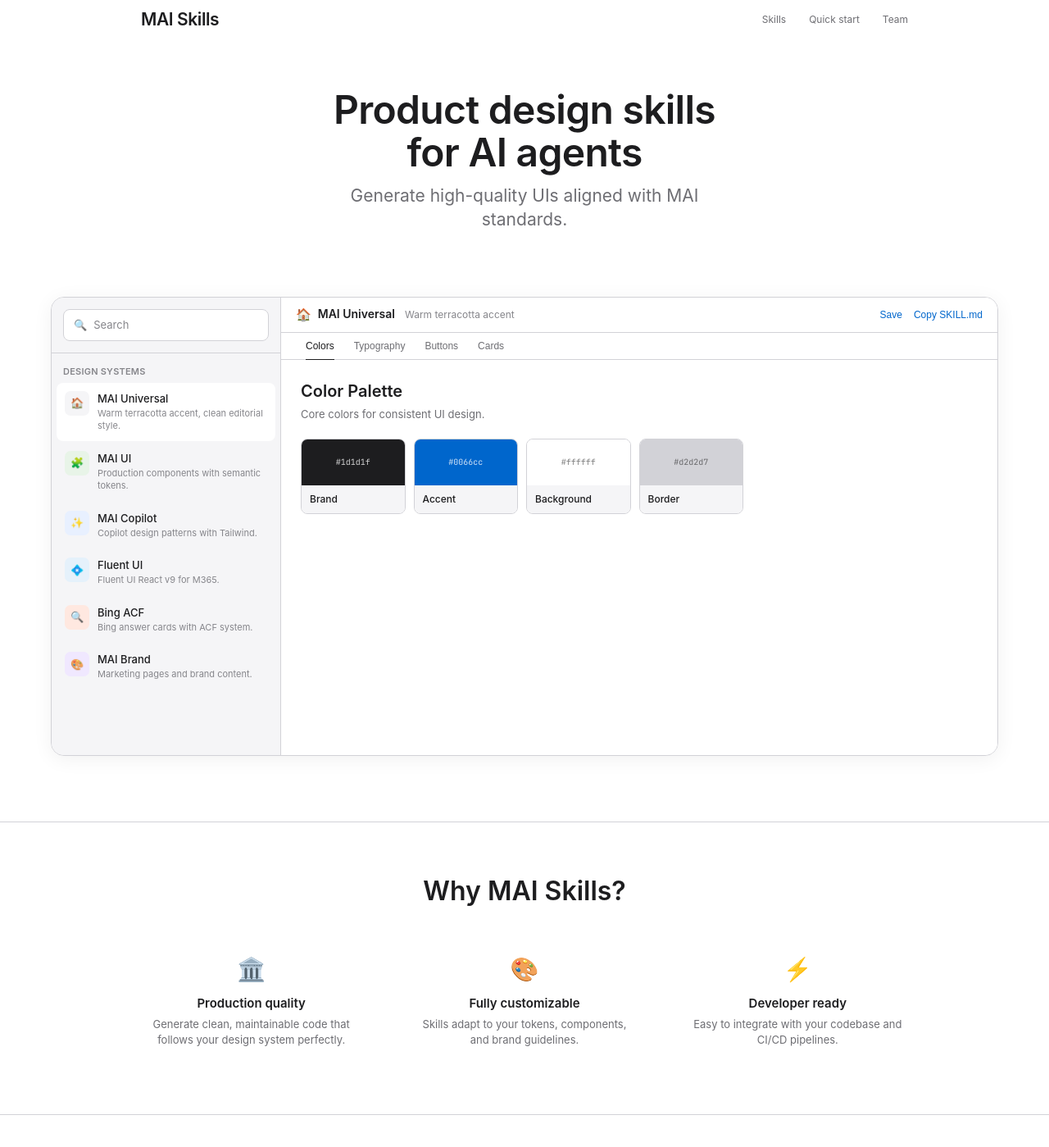
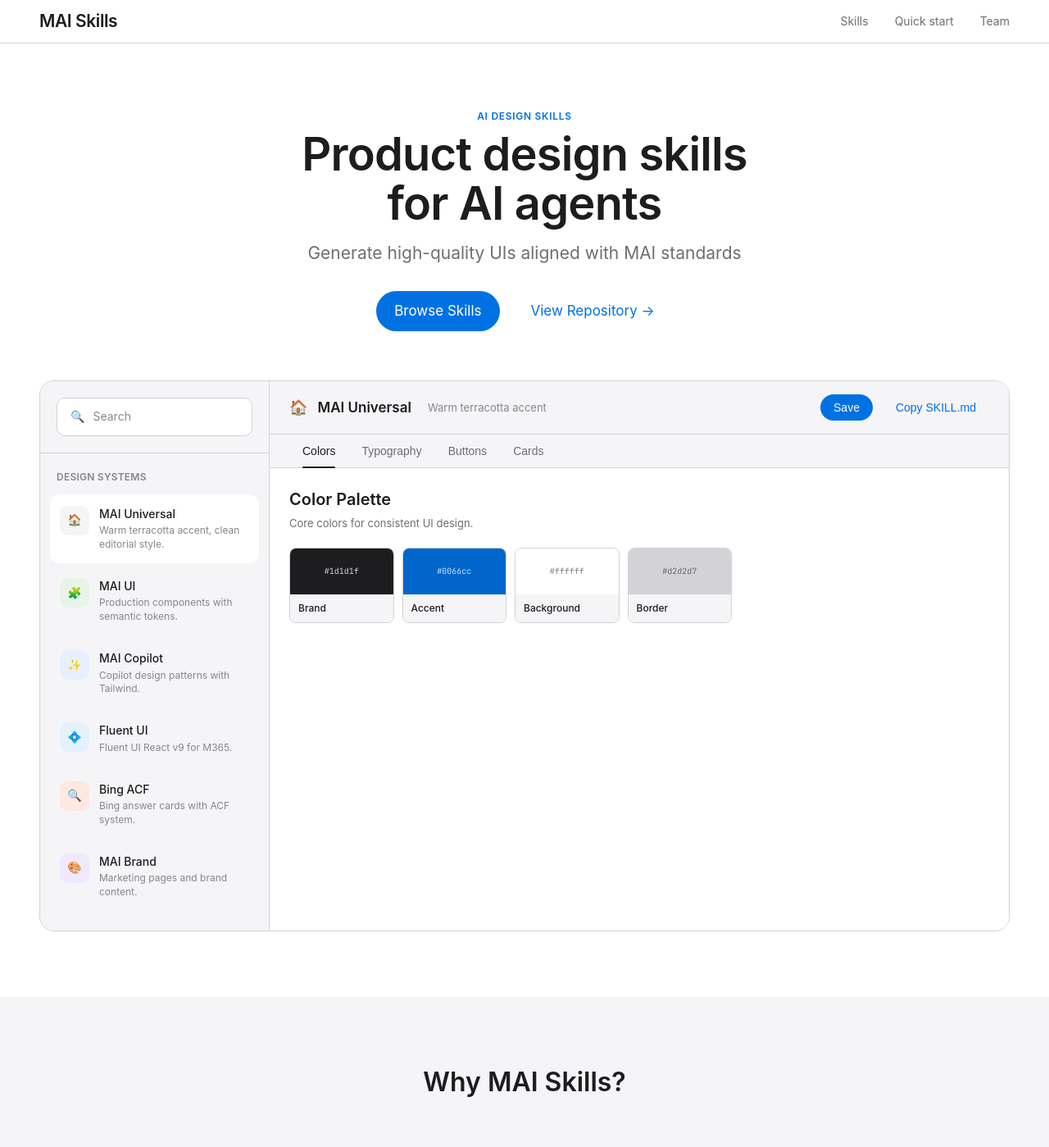
Before and after one commit to kunlundesign/kunlundesign.github.io, a Jekyll site: the page mai-skills-designs/v3-refined.html, which Jekyll copies as it is, in a window 1280 px wide and 1400 px high. Shown: the whole window at 82% size. Built offline with Jekyll 4.4.1, drawn with Linux system fonts in a browser that asks for light colours.

Commit message:
Update v3: add dark-layout features - hero eyebrow, larger browser, save button

```diff
--- a/mai-skills-designs/v3-refined.html
+++ b/mai-skills-designs/v3-refined.html
@@ -13,7 +13,8 @@
       --bg-primary: #ffffff;
       --bg-secondary: #f5f5f7;
       --border: #d2d2d7;
-      --accent: #0066cc;
+      --accent: #0071e3;
+      --accent-hover: #0077ed;
     }
 
     * { margin: 0; padding: 0; box-sizing: border-box; }
@@ -32,15 +33,16 @@
       position: sticky;
       top: 0;
       z-index: 100;
-      background: rgba(255,255,255,0.72);
+      background: rgba(255,255,255,0.8);
       backdrop-filter: saturate(180%) blur(20px);
       -webkit-backdrop-filter: saturate(180%) blur(20px);
+      border-bottom: 1px solid var(--border);
     }
     .nav-inner {
-      max-width: 980px;
+      max-width: 1400px;
       margin: 0 auto;
-      padding: 0 22px;
-      height: 48px;
+      padding: 0 48px;
+      height: 52px;
       display: flex;
       align-items: center;
       justify-content: space-between;
@@ -54,10 +56,10 @@
     }
     .nav-links {
       display: flex;
-      gap: 28px;
+      gap: 32px;
     }
     .nav-link {
-      font-size: 12px;
+      font-size: 14px;
       font-weight: 400;
       color: var(--text-secondary);
       text-decoration: none;
@@ -67,31 +69,69 @@
 
     /* Hero */
     .hero {
-      padding: 60px 22px 40px;
+      padding: 80px 48px 60px;
       text-align: center;
-      max-width: 980px;
+      max-width: 1400px;
       margin: 0 auto;
     }
+    .hero-eyebrow {
+      font-size: 12px;
+      font-weight: 600;
+      color: var(--accent);
+      letter-spacing: 0.06em;
+      text-transform: uppercase;
+      margin-bottom: 8px;
+    }
     .hero h1 {
-      font-size: 48px;
+      font-size: 56px;
       font-weight: 600;
       letter-spacing: -0.015em;
-      line-height: 1.08;
-      margin-bottom: 12px;
+      line-height: 1.07;
+      margin-bottom: 16px;
     }
     .hero p {
       font-size: 21px;
       font-weight: 400;
       color: var(--text-secondary);
-      max-width: 500px;
-      margin: 0 auto;
+      max-width: 600px;
+      margin: 0 auto 32px;
       line-height: 1.381;
     }
+    .hero-actions {
+      display: flex;
+      gap: 16px;
+      justify-content: center;
+    }
+
+    /* Buttons */
+    .btn {
+      display: inline-flex;
+      align-items: center;
+      gap: 6px;
+      padding: 12px 22px;
+      border-radius: 980px;
+      font-size: 17px;
+      font-weight: 400;
+      text-decoration: none;
+      transition: all 0.2s;
+      border: none;
+      cursor: pointer;
+    }
+    .btn-primary {
+      background: var(--accent);
+      color: white;
+    }
+    .btn-primary:hover { background: var(--accent-hover); }
+    .btn-secondary {
+      background: transparent;
+      color: var(--accent);
+    }
+    .btn-secondary:hover { text-decoration: underline; }
 
     /* Browser Section */
     .browser-section {
-      padding: 40px 22px 80px;
-      max-width: 1200px;
+      padding: 0 48px 80px;
+      max-width: 1400px;
       margin: 0 auto;
     }
     .section-header {
@@ -111,11 +151,10 @@
       display: grid;
       grid-template-columns: 280px 1fr;
       background: var(--bg-primary);
-      border-radius: 16px;
+      border-radius: 18px;
       border: 1px solid var(--border);
       overflow: hidden;
-      min-height: 560px;
-      box-shadow: 0 4px 24px rgba(0,0,0,0.06);
+      min-height: 580px;
     }
 
     /* Sidebar */
@@ -126,24 +165,24 @@
       flex-direction: column;
     }
     .sidebar-search {
-      padding: 14px;
+      padding: 20px;
       border-bottom: 1px solid var(--border);
     }
     .search-input {
       width: 100%;
       background: var(--bg-primary);
       border: 1px solid var(--border);
-      border-radius: 8px;
-      padding: 9px 12px;
-      font-size: 13px;
+      border-radius: 10px;
+      padding: 12px 16px;
+      font-size: 14px;
       color: var(--text-tertiary);
       display: flex;
       align-items: center;
-      gap: 8px;
+      gap: 10px;
     }
     .sidebar-title {
-      padding: 14px 14px 6px;
-      font-size: 11px;
+      padding: 20px 20px 12px;
+      font-size: 12px;
       font-weight: 600;
       letter-spacing: 0.02em;
       text-transform: uppercase;
@@ -152,39 +191,39 @@
     .skills-list {
       flex: 1;
       overflow-y: auto;
-      padding: 0 6px 14px;
+      padding: 0 12px 20px;
     }
     .skill-item {
       display: flex;
       align-items: flex-start;
-      gap: 10px;
-      padding: 10px;
-      border-radius: 8px;
+      gap: 12px;
+      padding: 14px 12px;
+      border-radius: 12px;
       cursor: pointer;
-      transition: background 0.15s;
-      margin-bottom: 2px;
+      transition: all 0.15s;
+      margin-bottom: 4px;
     }
     .skill-item:hover { background: rgba(0,0,0,0.04); }
     .skill-item.active { background: var(--bg-primary); }
     .skill-icon {
-      width: 30px;
-      height: 30px;
-      border-radius: 7px;
+      width: 36px;
+      height: 36px;
+      border-radius: 10px;
       display: flex;
       align-items: center;
       justify-content: center;
-      font-size: 13px;
+      font-size: 14px;
       flex-shrink: 0;
     }
     .skill-info { flex: 1; min-width: 0; }
     .skill-name {
-      font-size: 13px;
+      font-size: 14px;
       font-weight: 500;
       color: var(--text-primary);
-      margin-bottom: 1px;
+      margin-bottom: 2px;
     }
     .skill-desc {
-      font-size: 11px;
+      font-size: 12px;
       color: var(--text-tertiary);
       line-height: 1.4;
       display: -webkit-box;
@@ -203,48 +242,64 @@
       display: flex;
       align-items: center;
       justify-content: space-between;
-      padding: 10px 18px;
+      padding: 16px 24px;
       border-bottom: 1px solid var(--border);
+      background: var(--bg-secondary);
     }
     .header-info {
       display: flex;
       align-items: center;
-      gap: 8px;
+      gap: 12px;
     }
-    .header-icon { font-size: 15px; }
+    .header-icon { font-size: 18px; }
     .header-title {
-      font-size: 14px;
+      font-size: 17px;
       font-weight: 600;
     }
     .header-desc {
-      font-size: 12px;
+      font-size: 13px;
       color: var(--text-tertiary);
-      margin-left: 4px;
+      margin-left: 8px;
     }
     .header-actions {
       display: flex;
-      gap: 14px;
+      gap: 12px;
+      align-items: center;
     }
-    .action-link {
-      font-size: 12px;
-      color: var(--accent);
-      text-decoration: none;
+    .action-btn {
+      display: flex;
+      align-items: center;
+      gap: 6px;
+      padding: 8px 16px;
+      border-radius: 980px;
+      font-size: 14px;
+      font-weight: 400;
       cursor: pointer;
-      background: none;
+      transition: all 0.15s;
       border: none;
     }
-    .action-link:hover { text-decoration: underline; }
+    .action-btn-save {
+      background: var(--accent);
+      color: white;
+    }
+    .action-btn-save:hover { background: var(--accent-hover); }
+    .action-btn-copy {
+      background: transparent;
+      color: var(--accent);
+    }
+    .action-btn-copy:hover { text-decoration: underline; }
 
     /* Tabs */
     .tabs {
       display: flex;
       gap: 0;
-      padding: 0 18px;
+      padding: 0 24px;
       border-bottom: 1px solid var(--border);
+      background: var(--bg-secondary);
     }
     .tab {
-      padding: 9px 12px;
-      font-size: 12px;
+      padding: 12px 16px;
+      font-size: 14px;
       color: var(--text-secondary);
       border: none;
       background: none;
@@ -261,10 +316,11 @@
       content: '';
       position: absolute;
       bottom: -1px;
-      left: 12px;
-      right: 12px;
-      height: 1px;
+      left: 16px;
+      right: 16px;
+      height: 2px;
       background: var(--text-primary);
+      border-radius: 1px;
     }
 
     /* Content Area */
@@ -739,11 +795,11 @@
 
     /* Why Section */
     .why-section {
-      padding: 60px 22px;
-      border-top: 1px solid var(--border);
+      padding: 80px 48px;
+      background: var(--bg-secondary);
     }
     .why-inner {
-      max-width: 980px;
+      max-width: 1100px;
       margin: 0 auto;
     }
     .why-grid {
@@ -772,11 +828,11 @@
 
     /* Quick Start Section */
     .quickstart-section {
-      padding: 60px 22px;
+      padding: 80px 48px;
       border-top: 1px solid var(--border);
     }
     .quickstart-inner {
-      max-width: 980px;
+      max-width: 1100px;
       margin: 0 auto;
     }
     .quickstart-grid {
@@ -855,12 +911,12 @@
 
     /* Team Section */
     .team-section {
-      padding: 60px 22px;
+      padding: 80px 48px;
       border-top: 1px solid var(--border);
       text-align: center;
     }
     .team-inner {
-      max-width: 980px;
+      max-width: 1100px;
       margin: 0 auto;
     }
     .team-grid {
@@ -942,8 +998,13 @@
 
   <!-- 1. Hero -->
   <section class="hero">
+    <div class="hero-eyebrow">AI Design Skills</div>
     <h1>Product design skills<br>for AI agents</h1>
-    <p>Generate high-quality UIs aligned with MAI standards.</p>
+    <p>Generate high-quality UIs aligned with MAI standards</p>
+    <div class="hero-actions">
+      <a href="#skills" class="btn btn-primary">Browse Skills</a>
+      <a href="#" class="btn btn-secondary">View Repository →</a>
+    </div>
   </section>
 
   <!-- 2. Skills Browser -->
@@ -968,8 +1029,8 @@
             <span class="header-desc" id="headerDesc">Clean editorial style</span>
           </div>
           <div class="header-actions">
-            <button class="action-link">Save</button>
-            <button class="action-link">Copy SKILL.md</button>
+            <button class="action-btn action-btn-save">Save</button>
+            <button class="action-btn action-btn-copy">Copy SKILL.md</button>
           </div>
         </header>
 
```
